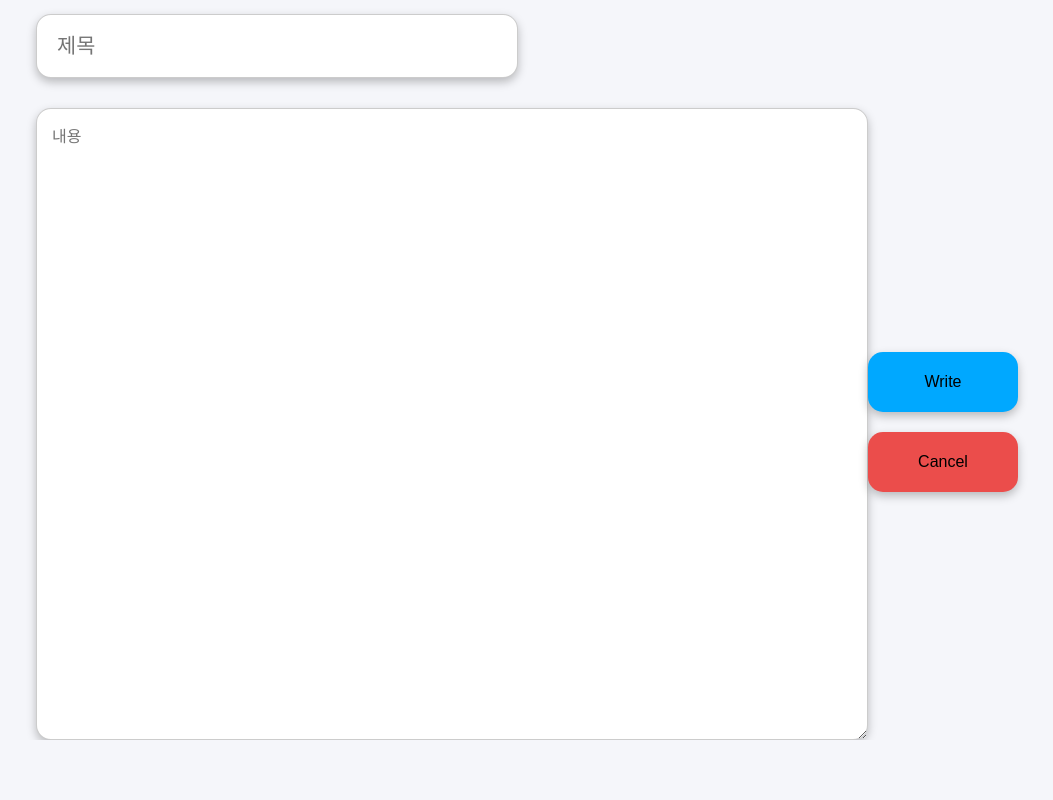
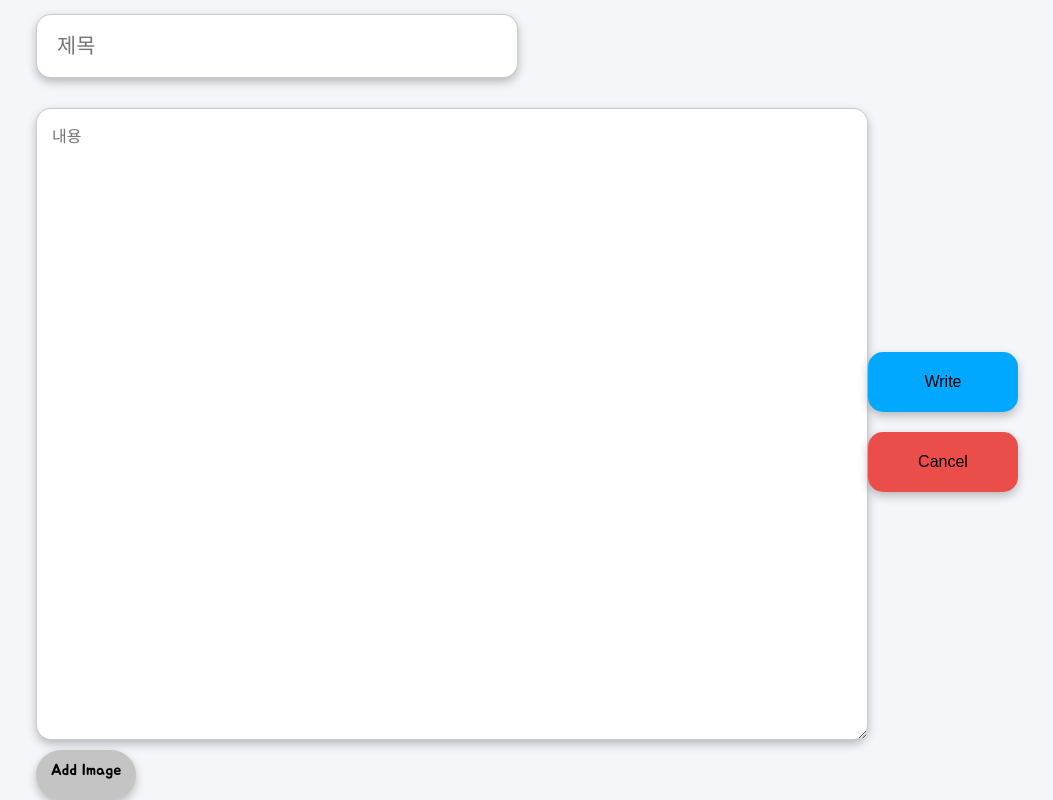
Before and after one commit to msl9204/CRUD_PostgreSQL, a React (Create React App) app in the folder client/: page /write in a window 1280 px wide. Shown: the part 228-1028 px from the top of the page, without its empty margins (188-1241 px from the left). Before the commit the page ends 968 px from the top, so only its background shows below. Built offline with nearby package versions, Linux system fonts and the light colour scheme.

Commit message:
image binary db added

```diff
--- a/client/src/App.js
+++ b/client/src/App.js
@@ -3,7 +3,6 @@ import ListView from "./components/ListPage/ListView";
 import DetailView from "./components/DetailPage/DetailView";
 import CreateWrite from "./components/WritePage/CreateWrite";
 import { BrowserRouter as Router, Switch, Route } from "react-router-dom";
-import BasicLayout from "./components/BasicView/Layout";
 import GlobalStyle from "./styles/global";
 
 function App() {
--- a/client/src/components/DetailPage/DetailView.js
+++ b/client/src/components/DetailPage/DetailView.js
@@ -53,7 +53,7 @@ export default function SimpleContainer() {
         return BasicLayout(
             data &&
                 data.map((item) => (
-                    <React.Fragment>
+                    <React.Fragment key={item.id}>
                         <ContainerText>{item.title}</ContainerText>
                         <ContentBoxArea single>
                             <DetailContent>{item.contents}</DetailContent>
--- a/client/src/components/WritePage/CreateWrite.js
+++ b/client/src/components/WritePage/CreateWrite.js
@@ -1,4 +1,4 @@
-import React, { useState, useEffect } from "react";
+import React, { useState, useEffect, useRef } from "react";
 import Axios from "axios";
 
 import BasicLayout from "../BasicView/Layout";
@@ -12,6 +12,10 @@ import {
     ButtonZone,
     WriteButton,
     CancelButton,
+    AddImage,
+    HideInputFile,
+    UploadContainer,
+    ImageName,
 } from "../../styles/componentStyles";
 
 export default function WritePage(props) {
@@ -19,11 +23,17 @@ export default function WritePage(props) {
     const history = useHistory();
     const [title, setTitle] = useState("");
     const [contents, setContents] = useState("");
+    const [imageData, setImageData] = useState("");
+    const [imageName, setImageName] = useState("");
+    const [imageSize, setImageSize] = useState("");
+
+    console.log(imageData);
 
     function handleCreateSubmit(event) {
         Axios.post("http://118.222.73.34:5000/crud/create", {
             title: title,
             contents: contents,
+            img: imageData,
         })
             .then((response) => {
                 console.log(response);
@@ -98,112 +108,39 @@ export default function WritePage(props) {
                             Cancel
                         </CancelButton>
                     </ButtonZone>
+                    <UploadContainer>
+                        <AddImage htmlFor="add_file">Add Image</AddImage>
+                        {imageName && (
+                            <ImageName>
+                                {imageName} ({imageSize}){" MB"}
+                            </ImageName>
+                        )}
+                        <HideInputFile
+                            id="add_file"
+                            type="file"
+                            accept="image/*"
+                            onChange={(event) => {
+                                let Reader = new FileReader();
+                                Reader.readAsBinaryString(
+                                    event.target.files[0]
+                                );
+
+                                Reader.onload = function (e) {
+                                    setImageData(e.target.result);
+                                };
+
+                                setImageName(event.target.files[0].name);
+                                setImageSize(
+                                    (
+                                        event.target.files[0].size /
+                                        (1024 * 1024)
+                                    ).toFixed(2)
+                                );
+                            }}
+                        />
+                    </UploadContainer>
                 </Form>
             </ContentBoxArea>
         </React.Fragment>
     );
-
-    // 수정하면 state에 받아옴
-
-    // function handleChange(event) {
-    //     if (event.target.id === "user-id") {
-    //         setUserid(event.target.value);
-    //     }
-
-    //     if (event.target.id === "title") {
-    //         setTitle(event.target.value);
-    //     }
-
-    //     if (event.target.id === "nickname") {
-    //         setNickname(event.target.value);
-    //     }
-
-    //     if (event.target.tagName === "TEXTAREA") {
-    //         setContents(event.target.value);
-    //     }
-    // }
-
-    return;
-
-    // return (
-    //     <Container>
-    //         <Styledform
-    //             autoComplete="off"
-    //             // props 에서 받은 것이 있다면 = 수정한다면, UpdateSubmit을 불러오고
-    //             // ListView에서 새로 작성하는 것이라면, CreateSubmit을 불러옴
-    //             onSubmit={(event) =>
-    //                 props.user_id
-    //                     ? handleUpdateSubmit(event)
-    //                     : handleCreateSubmit(event)
-    //             }
-    //         >
-    //             <StyledFormControl>
-    //                 <StyledTextField
-    //                     id="user-id"
-    //                     placeholder="아이디"
-    //                     value={userid}
-    //                     field
-    //                     onChange={(event) => {
-    //                         handleChange(event);
-    //                     }}
-    //                 ></StyledTextField>
-    //                 <StyledTextField
-    //                     id="nickname"
-    //                     placeholder="닉네임"
-    //                     value={nickname}
-    //                     field
-    //                     onChange={(event) => {
-    //                         handleChange(event);
-    //                     }}
-    //                 ></StyledTextField>
-    //                 <StyledTextField
-    //                     id="title"
-    //                     placeholder="제목"
-    //                     value={title}
-    //                     field
-    //                     onChange={(event) => {
-    //                         handleChange(event);
-    //                     }}
-    //                 ></StyledTextField>
-
-    //                 <StyledContents
-    //                     className="contents"
-    //                     multiline
-    //                     rows={30}
-    //                     placeholder="Contents"
-    //                     variant="outlined"
-    //                     fullWidth
-    //                     value={contents}
-    //                     onChange={(event) => {
-    //                         handleChange(event);
-    //                     }}
-    //                 />
-    //                 <StyledButtonGroup>
-    //                     <Button
-    //                         className="button"
-    //                         variant="contained"
-    //                         color="primary"
-    //                         type="submit"
-    //                     >
-    //                         쓰기
-    //                     </Button>
-    //                     <Button
-    //                         className="button"
-    //                         variant="contained"
-    //                         color="primary"
-    //                         onClick={() => {
-    //                             if (props.user_id) {
-    //                                 history.go();
-    //                             } else {
-    //                                 history.push("/");
-    //                             }
-    //                         }}
-    //                     >
-    //                         취소
-    //                     </Button>
-    //                 </StyledButtonGroup>
-    //             </StyledFormControl>
-    //         </Styledform>
-    //     </Container>
-    // );
 }
--- a/client/src/styles/componentStyles.js
+++ b/client/src/styles/componentStyles.js
@@ -76,7 +76,6 @@ const ContentImg = styled.div`
     width: 100%;
     height: 40%;
 
-    background: #eb4d4b;
     border-radius: 10px;
 `;
 
@@ -192,7 +191,37 @@ const CancelButton = styled(WriteButton)`
         background: #ff7979;
     }
 `;
-// WritePage end
+
+const UploadContainer = styled.div`
+    display: flex;
+    align-items: center;
+`;
+
+const HideInputFile = styled.input`
+    display: none;
+`;
+
+const AddImage = styled.label`
+    padding-top: 10px;
+    margin-right: 10px;
+    line-height: normal;
+    width: 100px;
+    height: 40px;
+    box-shadow: 0px 4px 10px rgba(0, 0, 0, 0.25);
+    margin-top: 10px;
+    background: #c4c4c4;
+    border-radius: 30px;
+    text-align: center;
+    vertical-align: middle;
+    cursor: pointer;
+`;
+
+const ImageName = styled.div`
+    background: lightgrey;
+    margin-top: 10px;
+    padding: 10px;
+    border-radius: 5px;
+`;
 
 //DetailPage start
 
@@ -243,4 +272,8 @@ export {
     ButtonZone,
     ContentTime,
     EditButton,
+    HideInputFile,
+    AddImage,
+    UploadContainer,
+    ImageName,
 };
```
Also changed, not shown: client/src/components/ListPage/ListView.js (+7 -2 lines), 2 other files (tests, documents, lock files or other folders).
